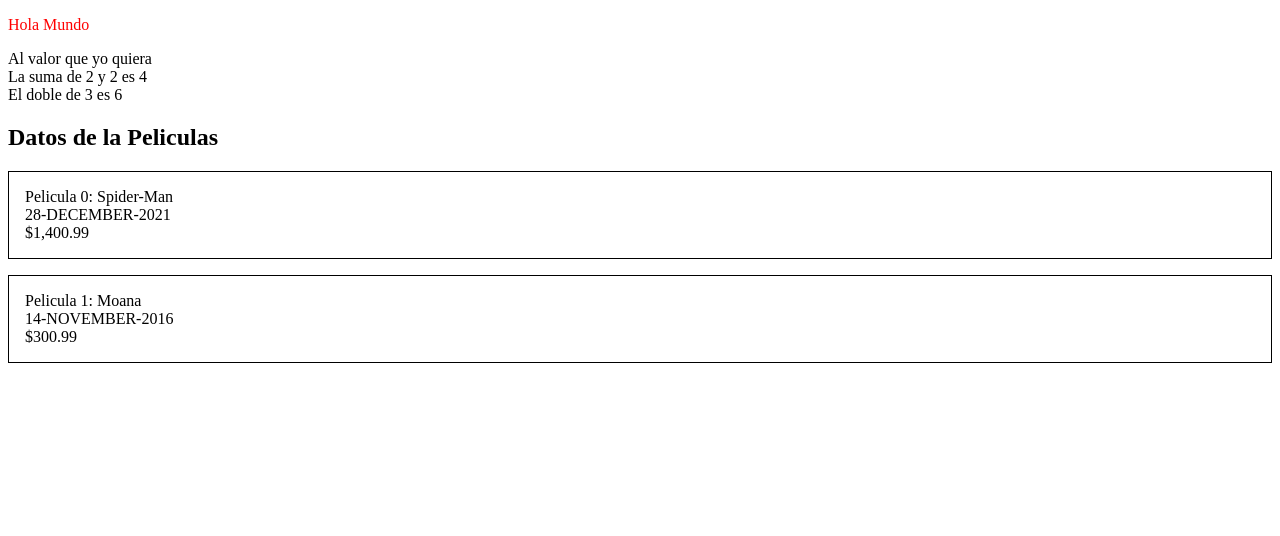
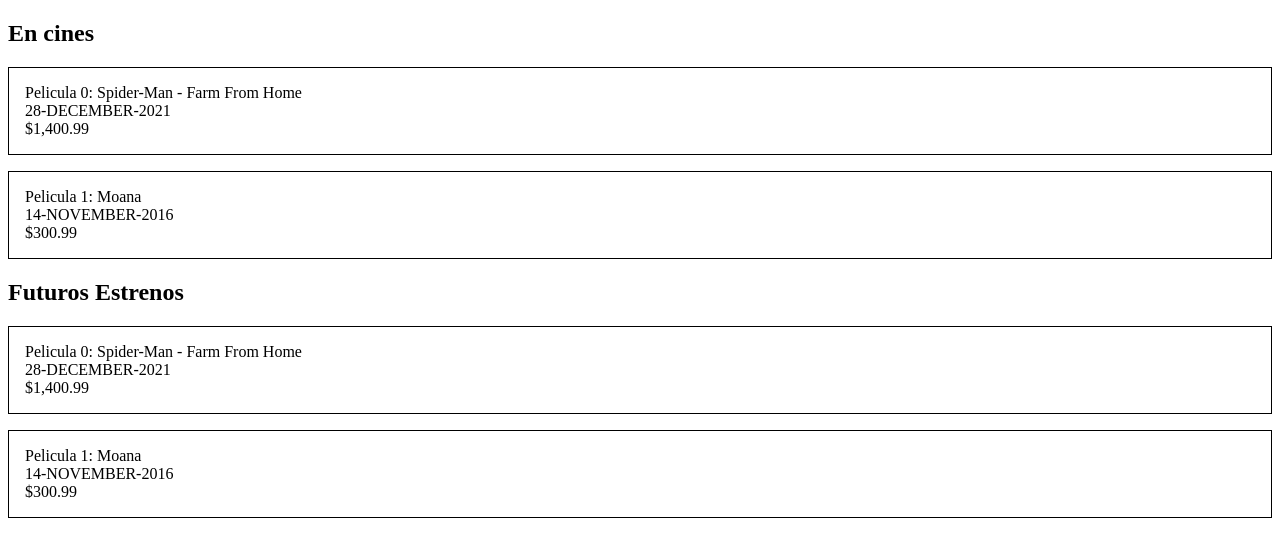
Before and after one commit to Hmoren/Angular-y-ASP.NET-Core, an Angular app in the folder front-end/: page / in a window 1280 px wide. Shown: the top 536 px of the page. Built offline with nearby package versions, Linux system fonts and the light colour scheme.

Commit message:
25. Creando un Nuevo Componente

```diff
--- a/front-end/src/app/app.component.css
+++ b/front-end/src/app/app.component.css
@@ -1,8 +1,3 @@
 p{
     color: red;
 }
-.pelicula-contenedor {
-    border: 1px solid black;
-    margin-bottom: 1rem;
-    padding: 1rem;
-}
--- a/front-end/src/app/app.component.html
+++ b/front-end/src/app/app.component.html
@@ -1,37 +1,8 @@
-<p>Hola Mundo</p>
 
+<h2>En cines</h2>
 
-<div>
-    {{title}}
-</div>
+<app-listado-peliculas></app-listado-peliculas>
 
-<div>
-    La suma de 2 y 2 es {{2+2}}
-</div>
+<h2>Futuros Estrenos</h2>
 
-<div>El doble de 3 es {{duplicarNumero(3)}}</div>
-
-<h2>Datos de la Peliculas</h2>
-
-<div *ngIf="!peliculas">
-    <img src="https://media2.giphy.com/media/3oEjI6SIIHBdRxXI40/200.gif" alt="">
-</div>
-
-<div *ngIf="peliculas?.length === 0">
-    <p>No hay peliculas para mostrar</p>
-</div>
-
-<div *ngIf="peliculas && peliculas.length > 0">
-
-    <div *ngFor="let pelicula of peliculas; let index=index" class="pelicula-contenedor">
-        <div>
-            Pelicula {{index}}: {{pelicula.titulo}}
-        </div>
-        <div>
-            {{pelicula.fechaLanzamiento | date:"dd-MMMM-yyyy" | uppercase}}
-        </div>
-        <div>
-            {{pelicula.precio | currency}}
-        </div>
-    </div>
-</div>
+<app-listado-peliculas></app-listado-peliculas>
--- a/front-end/src/app/app.module.ts
+++ b/front-end/src/app/app.module.ts
@@ -2,10 +2,12 @@ import { NgModule } from '@angular/core';
 import { BrowserModule } from '@angular/platform-browser';
 
 import { AppComponent } from './app.component';
+import { ListadoPeliculasComponent } from './peliculas/listado-peliculas/listado-peliculas.component';
 
 @NgModule({
   declarations: [
-    AppComponent
+    AppComponent,
+    ListadoPeliculasComponent
   ],
   imports: [
     BrowserModule
--- /dev/null
+++ b/front-end/src/app/peliculas/listado-peliculas/listado-peliculas.component.css
@@ -0,0 +1,5 @@
+.pelicula-contenedor {
+    border: 1px solid black;
+    margin-bottom: 1rem;
+    padding: 1rem;
+}
--- /dev/null
+++ b/front-end/src/app/peliculas/listado-peliculas/listado-peliculas.component.html
@@ -0,0 +1,23 @@
+
+<div *ngIf="!peliculas">
+    <img src="https://media2.giphy.com/media/3oEjI6SIIHBdRxXI40/200.gif" alt="">
+</div>
+
+<div *ngIf="peliculas?.length === 0">
+    <p>No hay peliculas para mostrar</p>
+</div>
+
+<div *ngIf="peliculas && peliculas.length > 0">
+
+    <div *ngFor="let pelicula of peliculas; let index=index" class="pelicula-contenedor">
+        <div>
+            Pelicula {{index}}: {{pelicula.titulo}}
+        </div>
+        <div>
+            {{pelicula.fechaLanzamiento | date:"dd-MMMM-yyyy" | uppercase}}
+        </div>
+        <div>
+            {{pelicula.precio | currency}}
+        </div>
+    </div>
+</div>
--- /dev/null
+++ b/front-end/src/app/peliculas/listado-peliculas/listado-peliculas.component.ts
@@ -0,0 +1,26 @@
+import { Component, OnInit } from '@angular/core';
+
+@Component({
+  selector: 'app-listado-peliculas',
+  templateUrl: './listado-peliculas.component.html',
+  styleUrls: ['./listado-peliculas.component.css']
+})
+export class ListadoPeliculasComponent implements OnInit {
+
+  constructor() { }
+  peliculas;
+
+  ngOnInit(): void {
+    this.peliculas = [{
+      titulo: 'Spider-Man - Farm From Home',
+      fechaLanzamiento: new Date(),
+      precio: 1400.99
+    },
+    {
+      titulo: 'Moana',
+      fechaLanzamiento: new Date('2016-11-14'),
+      precio: 300.99
+    }]
+  }
+
+}
```
